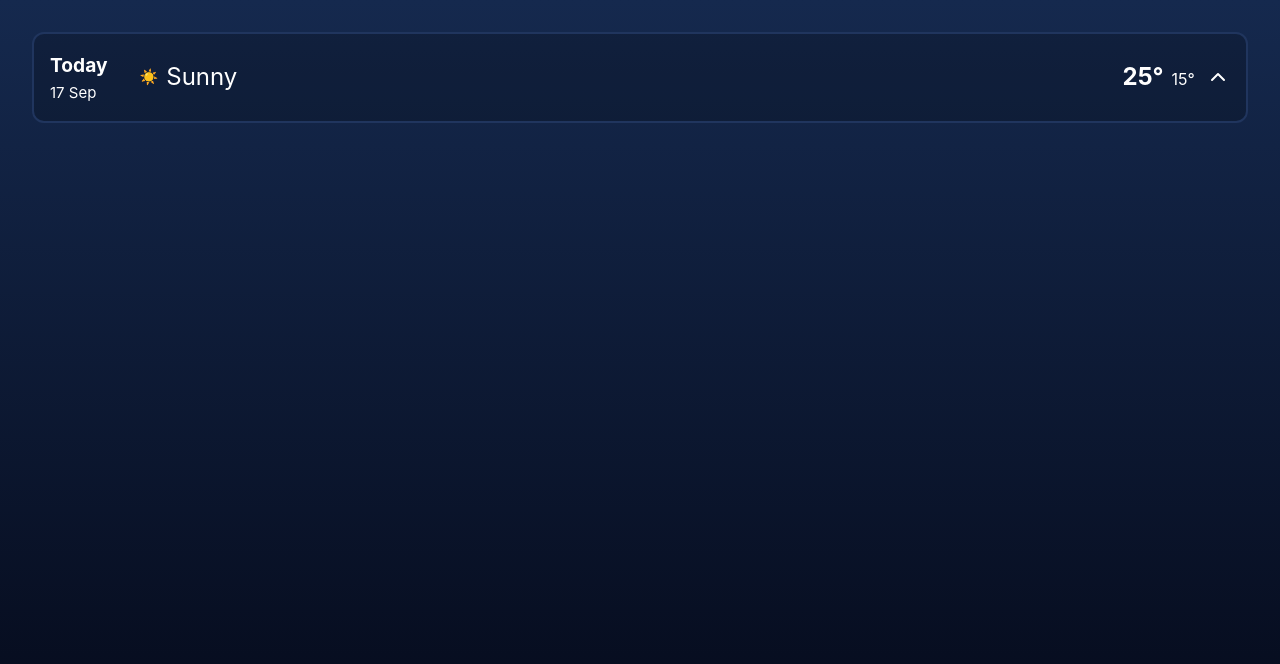
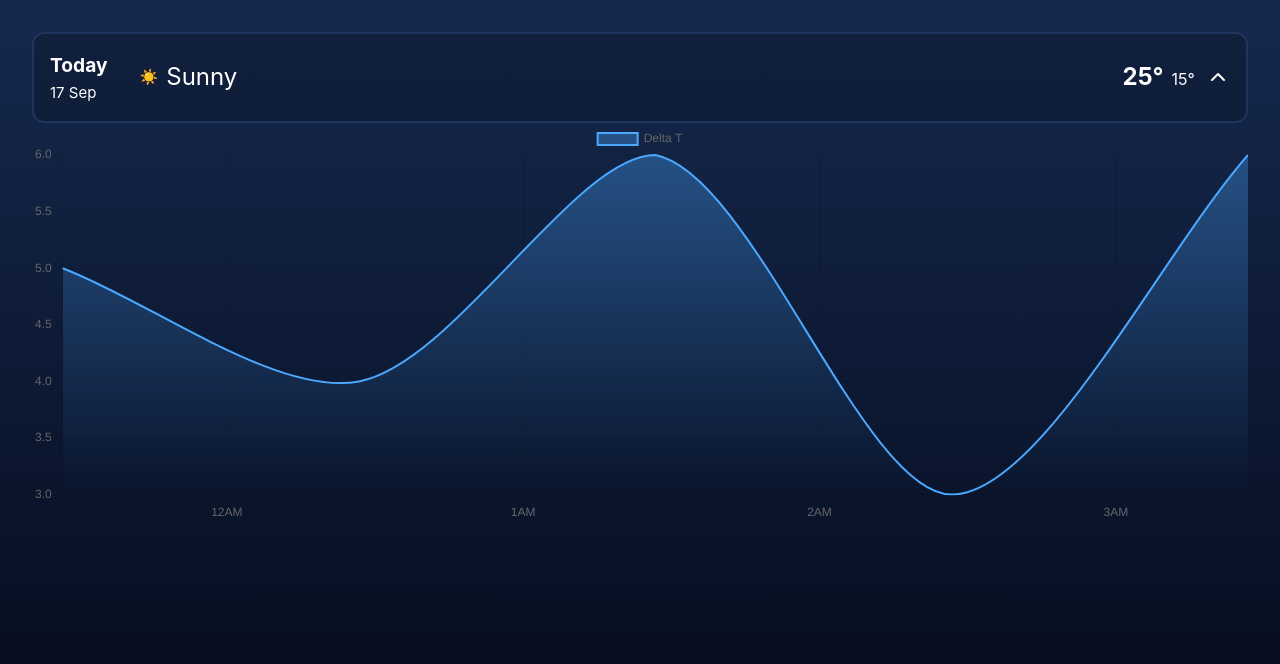
Before and after one commit to marshallhhhh/paradisometer, a Vue app: page / in a window 1280 px wide. Shown: the top 664 px of the page. Built offline with nearby package versions, Linux system fonts and the light colour scheme.

Commit message:
created chart

```diff
--- a/package.json
+++ b/package.json
@@ -13,7 +13,11 @@
     "format": "prettier --write --experimental-cli src/"
   },
   "dependencies": {
-    "vue": "^3.5.42"
+    "chart.js": "^4.5.1",
+    "chartjs-adapter-date-fns": "^3.0.0",
+    "date-fns": "^4.4.0",
+    "vue": "^3.5.42",
+    "vue-chartjs": "^5.3.4"
   },
   "devDependencies": {
     "@eslint/js": "^10.0.1",
--- a/src/App.vue
+++ b/src/App.vue
@@ -1,9 +1,11 @@
 <script setup>
 import DailyWeatherCard from '@/components/DailyWeatherCard.vue'
+import DeltaTChart from '@/components/DeltaTChart.vue';
 </script>
 
 <template>
   <DailyWeatherCard />
+  <DeltaTChart />
 </template>
 
 <style scoped></style>
--- a/src/assets/main.css
+++ b/src/assets/main.css
@@ -2,7 +2,7 @@
 
 #app {
   max-width: 1280px;
-  margin: 0;
+  margin: 0 auto;
   padding: 2rem;
   font-weight: normal;
 }
--- /dev/null
+++ b/src/components/DeltaTChart.vue
@@ -0,0 +1,85 @@
+<script setup>
+import {
+  Chart as ChartJS,
+  LinearScale,
+  PointElement,
+  LineElement,
+  Title,
+  Tooltip,
+  Legend,
+  TimeScale,
+  Filler
+} from 'chart.js';
+import { Line } from 'vue-chartjs';
+import 'chartjs-adapter-date-fns';
+
+ChartJS.register(
+  LinearScale,
+  TimeScale,
+  PointElement,
+  LineElement,
+  Title,
+  Tooltip,
+  Legend,
+  Filler
+)
+
+const dates = []
+
+for (let i = -1; i < 4; i++) {
+    const nextDate = new Date()
+    nextDate.setHours(nextDate.getHours() + i)
+    dates.push(nextDate);
+}
+
+console.log(dates);
+
+const data = {
+  labels: dates,
+  datasets: [
+    {
+      label: 'Delta T',
+      data: [5, 4, 6, 3, 6],
+      borderWidth: 2,
+      borderColor: "#4aa8ff",
+      pointRadius: 0,
+      tension: 0.3,
+      fill: true,
+      backgroundColor(ctx) {
+        const { chart } = ctx;
+        const { ctx: c, chartArea } = chart;
+        if (!chartArea) return "rgba(74, 168, 255, 0.2)"
+
+        const g = c.createLinearGradient(0, chartArea.top, 0, chartArea.bottom);
+        g.addColorStop(0, "rgba(74, 168, 255, 0.35)");
+        g.addColorStop(1, "rgba(74, 168, 255, 0)");
+        return g;
+      }
+    },
+  ],
+}
+
+const options = {
+  responsive: true,
+  maintainAspectRatio: false,
+  interaction: { mode: "index", intersect: false },
+
+  scales: {
+    x: {
+        type: "time",
+        min: dates.min,
+        max: dates.max,
+        time: {unit: "hour", stepSize: 6, displayFormats: { hour: "ha" }},
+        }
+    },
+    y: {
+        title: { display: true, text: "Delta T" },
+    }
+}
+</script>
+
+<template>
+  <div style="height: 400px">
+    <Line :data="data" :options="options" />
+  </div>
+</template>
```
Also changed, not shown: 1 other file (tests, documents, lock files or other folders).
